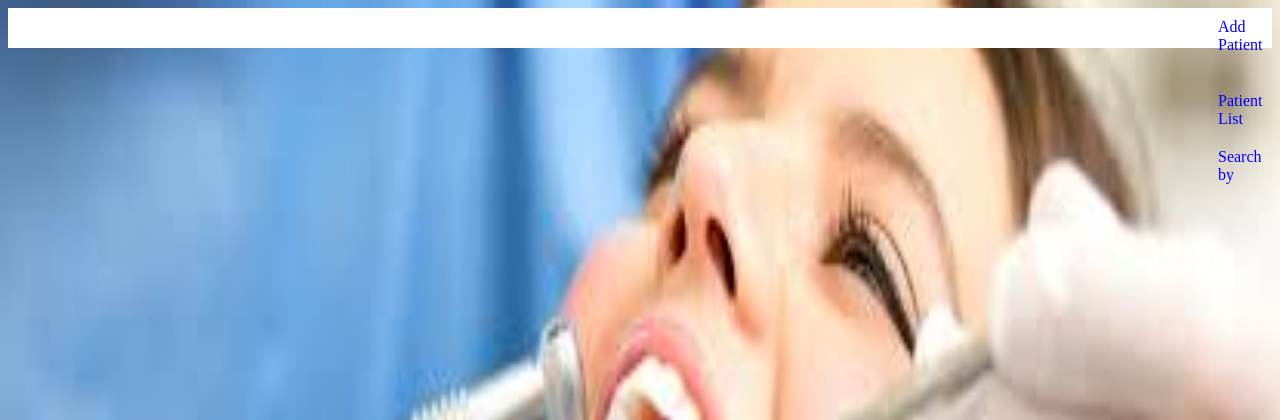
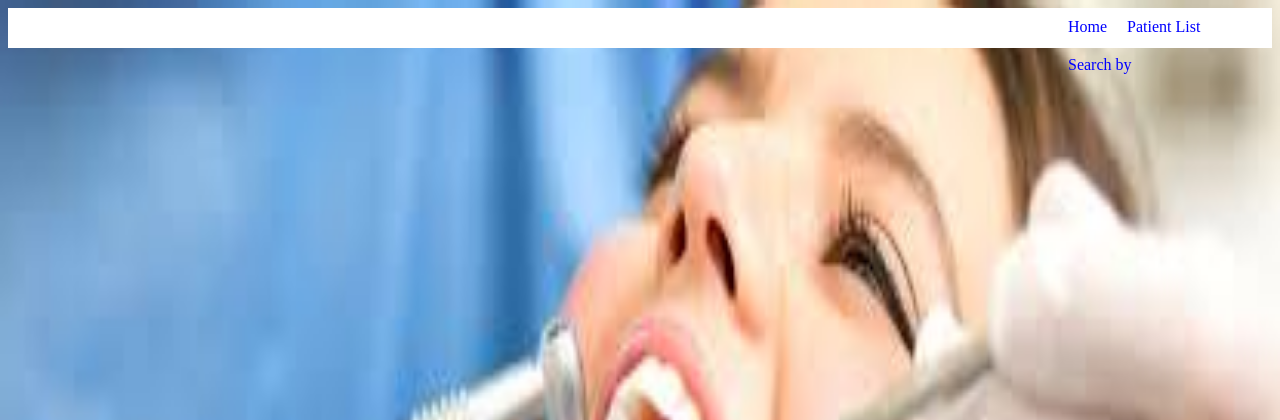
Before and after one commit to anoop139/ShriDurgaDental, a PHP site: page /Shri/DentalHomePage.html in a window 1280 px wide. Shown: the top 420 px of the page. Run offline with PHP 8.4, Linux system fonts and the light colour scheme.

Commit message:
ul work completed

```diff
--- a/DentalHomePage.html
+++ b/DentalHomePage.html
@@ -40,12 +40,12 @@
 
    <!-- <di> -->
     <!-- <div id///="ul" style="background-color: white; height: 40px;"> -->
-       <ul style=" padding-left:1200px; background-color: white; height: 40px;" id="ul">
-        <li><a href="PatientFom.html">Add Patient </a></li>&nbsp;
+       <ul style="padding-left:1050px; background-color: white; height: 40px;">
+        <li><a href="DentalHomePage.html">Home </a></li>&nbsp;
         <li><a href="http://localhost:8081/Shri/PatientRecord.php">Patient List </a></li>&nbsp;
 
         <li><a href="">Search by</a>
-        <ul style="">
+        <ul>
             <li><a href="http://localhost:8081/Shri/SearchByName.php">Name</a></li><br>
             <li><a href="http://localhost:8081/Shri/SearchByDate.php">Date</a></li>
         </ul>
--- a/Header.css
+++ b/Header.css
@@ -35,6 +35,7 @@
 		padding: 0px;
 		margin: 0px;
 	}
+
 	ul ul li a {
 		font-size: 20px;
 		padding: 10px;
--- a/PatientFom.html
+++ b/PatientFom.html
@@ -26,7 +26,7 @@
 <body id="body1">
            <!-- <di> -->
     <!-- <div id///="ul" style="background-color: white; height: 40px;"> -->
-       <ul style=" padding-left:1200px; background-color:black; height: 40px;">
+       <ul style="padding-left: 1050px; background-color:black; height: 40px;">
         <li><a href="DentalHomePage.html">Home </a></li>&nbsp;
         <li><a href="http://localhost:8081/Shri/PatientRecord.php">Patient List </a></li>&nbsp;
 
--- a/SearchByDate.php
+++ b/SearchByDate.php
@@ -33,7 +33,7 @@ error_reporting(0);
             float: left;
         }
         #dateInput{
-         margin-top:70px;
+         /* margin-top:70px; */
         }
         .disp{
             margin-left:400px;
@@ -62,7 +62,7 @@ error_reporting(0);
      <h1 style="background-color: white; margin-top: 10px;" id="deleted"></h1>
    <!-- <di> -->
     <!-- <div id///="ul" style="background-color: white; height: 40px;"> -->
-       <ul style=" padding-left:1110px; background-color: white; height: 40px;" id="ul">
+       <ul style="padding-left:980px; background-color: white; height: 40px;" id="ul">
         <!-- <h1>hello</h1> -->
         <li><a href="DentalHomePage.html">Home </a></li>&nbsp;
         <li><a href="PatientFom.html">Add Patient </a></li>&nbsp;
--- a/SearchByName.php
+++ b/SearchByName.php
@@ -128,7 +128,7 @@ error_reporting(0);
     <link rel="stylesheet" href="Header.css?v=13">
 </head>
 <body>
-        <ul style=" padding-left:1200px; background-color:black; height: 40px;">
+        <ul style=" padding-left:1050px; background-color:black; height: 40px;">
         <li><a href="DentalHomePage.html">Home </a></li>&nbsp;
         <li><a href="http://localhost:8081/Shri/PatientRecord.php">Patient List </a></li>&nbsp;
 
```
Also changed, not shown: PatientRecord.php (+4 -4 lines).
